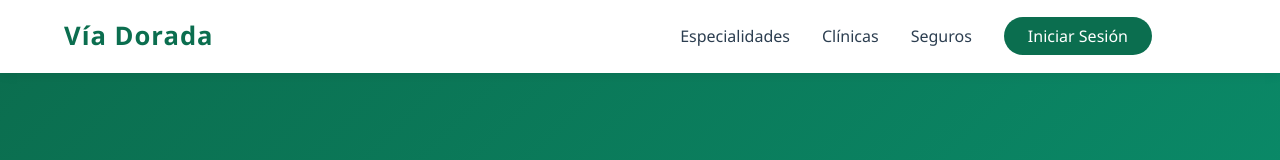
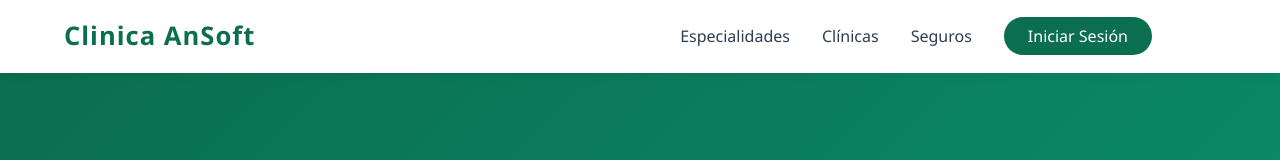
Before and after one commit to JuanDAvila12/Ansoft2, a website: page frontend/index.html in a window 1280 px wide. Shown: the top 160 px of the page. Drawn offline with Linux system fonts and the light colour scheme; no server answers.

Commit message:
Actuslizacion a Clinica AnSoft

```diff
--- a/frontend/index.html
+++ b/frontend/index.html
@@ -3,12 +3,12 @@
 <head>
     <meta charset="UTF-8">
     <meta name="viewport" content="width=device-width, initial-scale=1.0">
-    <title>Vía Dorada | Gestión Médica</title>
+    <title>Clinica AnSoft | Gestión Médica</title>
     <link rel="stylesheet" href="style.css">
 </head>
 <body>
     <nav class="navbar">
-        <div class="logo">Vía Dorada</div>
+        <div class="logo">Clinica AnSoft</div>
         <ul class="nav-links">
             <li><a href="especialidades.html">Especialidades</a></li>
             <li><a href="clinicas.html">Clínicas</a></li>
```
